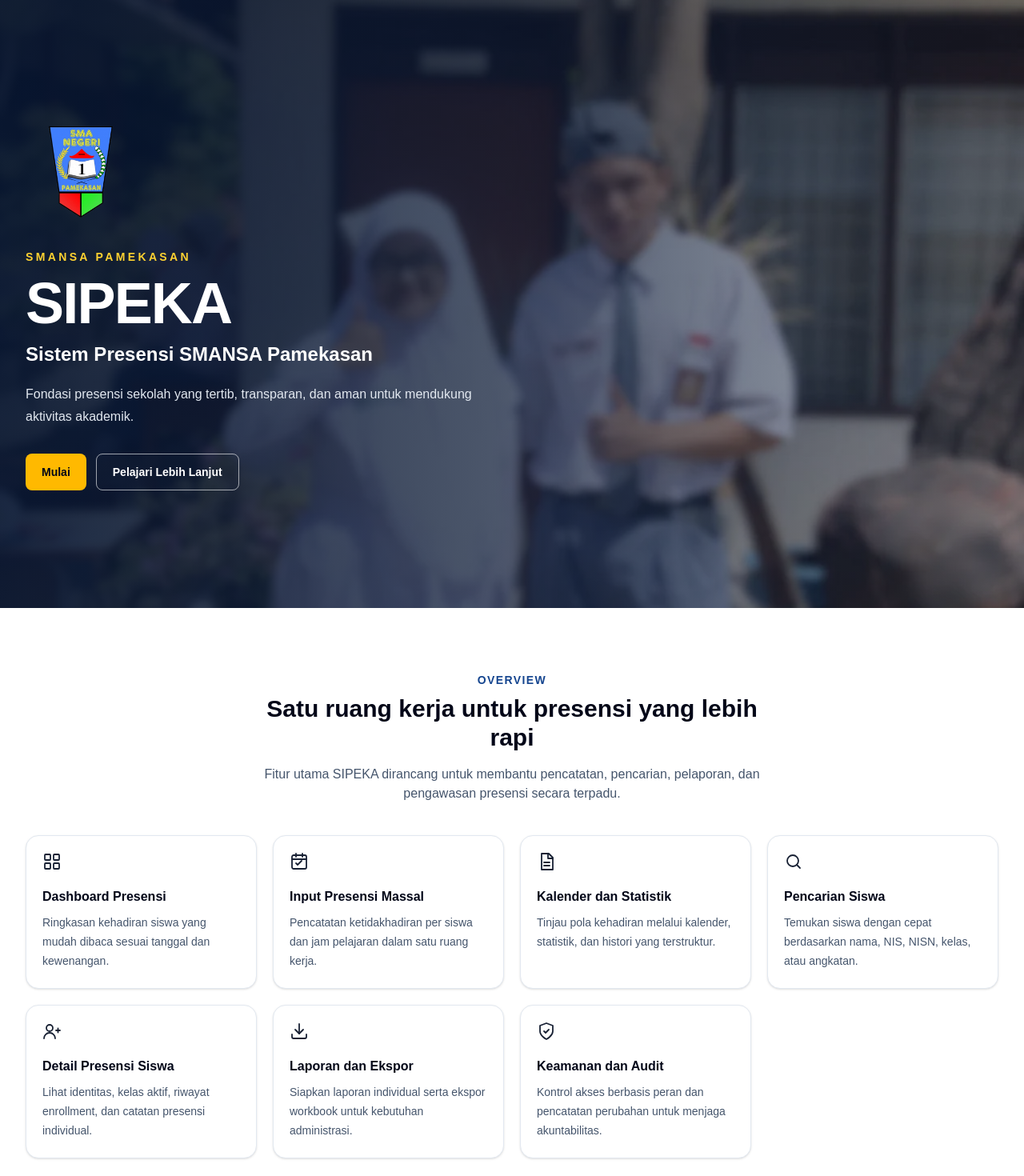
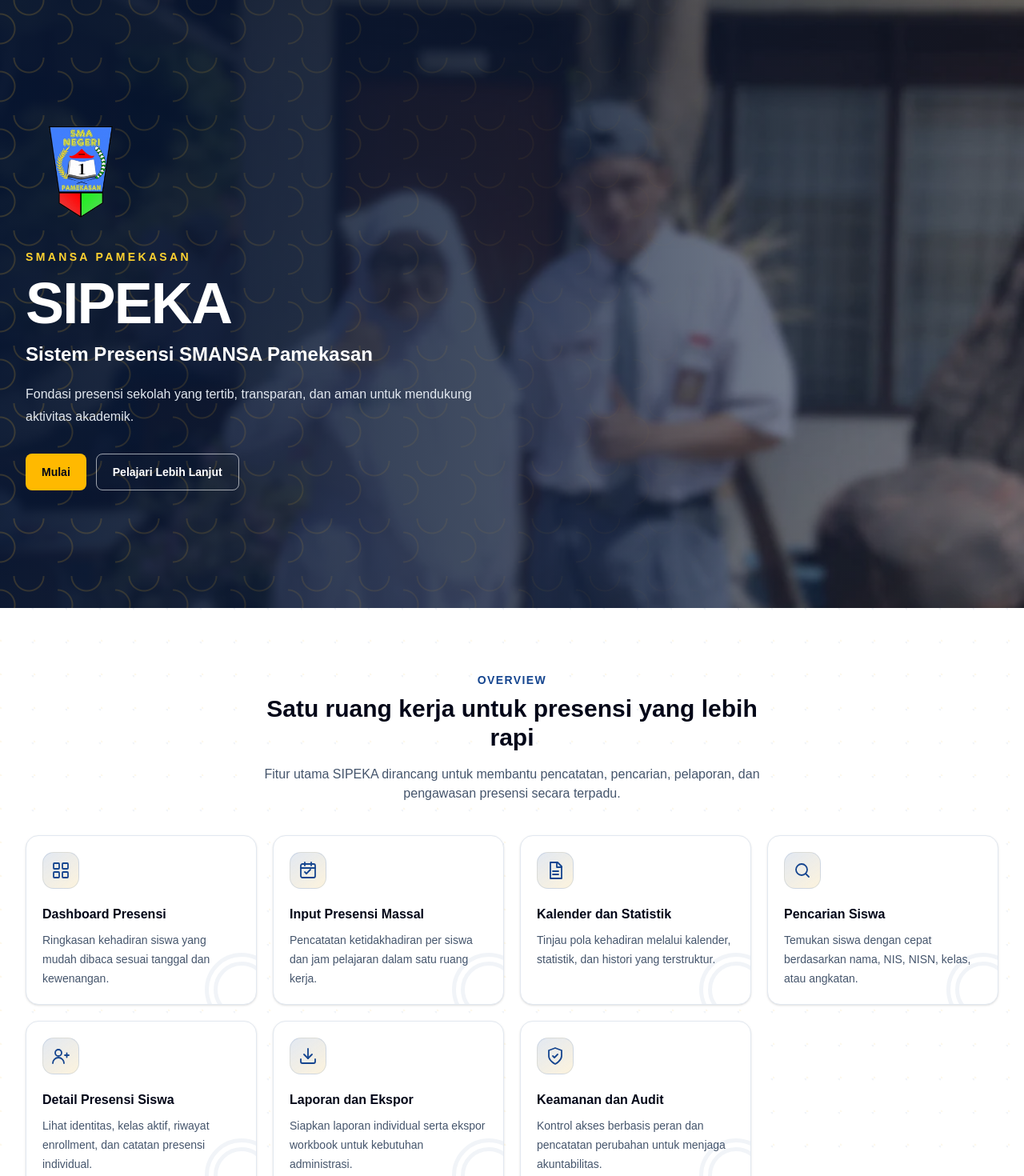
Before and after one commit to niceswan-smansa/SIPEKA_2.0, a Next.js app: page / in a window 1280 px wide. Shown: the top 1470 px of the page at 80% size. Built offline with nearby package versions, Linux system fonts and the light colour scheme; no server answers.

Commit message:
feat: refine navigation with batik accents

```diff
--- a/src/app/styles.css
+++ b/src/app/styles.css
@@ -13,19 +13,23 @@
 * {
   box-sizing: border-box;
 }
+
 html {
   scroll-behavior: smooth;
 }
+
 body {
   margin: 0;
   background: #f8fafc;
 }
+
 button,
 input,
 select,
 textarea {
   font: inherit;
 }
+
 button:focus-visible,
 a:focus-visible,
 input:focus-visible,
@@ -34,26 +38,167 @@ textarea:focus-visible {
   outline: 3px solid #f1b72f;
   outline-offset: 2px;
 }
+
 @media (prefers-reduced-motion: reduce) {
   html {
     scroll-behavior: auto;
   }
 }
+
 .hero-background {
+  position: relative;
+  isolation: isolate;
+  overflow: hidden;
   background-image:
     linear-gradient(
       90deg,
-      rgba(6, 21, 49, 0.92) 0%,
-      rgba(6, 21, 49, 0.72) 48%,
-      rgba(6, 21, 49, 0.35) 100%
+      rgba(6, 21, 49, 0.94) 0%,
+      rgba(6, 21, 49, 0.76) 48%,
+      rgba(6, 21, 49, 0.4) 100%
     ),
     url("/assets/smansa-hero.webp");
+  background-position: center;
   background-size: cover;
-  background-position: center;
 }
+
+.hero-background::after {
+  position: absolute;
+  z-index: 0;
+  inset: 0;
+  background-image:
+    radial-gradient(
+      circle at 50% 0,
+      transparent 0 17px,
+      rgba(241, 183, 47, 0.18) 18px 19px,
+      transparent 20px
+    ),
+    radial-gradient(
+      circle at 0 50%,
+      transparent 0 17px,
+      rgba(241, 183, 47, 0.18) 18px 19px,
+      transparent 20px
+    );
+  background-size: 72px 72px;
+  content: "";
+  mask-image: linear-gradient(90deg, #000 0%, transparent 72%);
+  pointer-events: none;
+}
+
+.hero-content {
+  position: relative;
+  z-index: 1;
+}
+
+.overview-section {
+  position: relative;
+  overflow: hidden;
+}
+
+.overview-section::before {
+  position: absolute;
+  inset: 0;
+  background-image:
+    radial-gradient(circle at 100% 0, rgba(21, 69, 143, 0.06) 0 2px, transparent 3px),
+    radial-gradient(circle at 0 100%, rgba(241, 183, 47, 0.09) 0 2px, transparent 3px);
+  background-size: 42px 42px;
+  content: "";
+  pointer-events: none;
+}
+
+.feature-card {
+  position: relative;
+  overflow: hidden;
+  transition:
+    border-color 160ms ease,
+    box-shadow 160ms ease,
+    transform 160ms ease;
+}
+
+.feature-card::after {
+  position: absolute;
+  right: -28px;
+  bottom: -28px;
+  width: 92px;
+  height: 92px;
+  border: 16px double rgba(21, 69, 143, 0.06);
+  border-radius: 999px;
+  content: "";
+  transform: rotate(45deg);
+}
+
+.feature-card:hover {
+  border-color: rgba(21, 69, 143, 0.3);
+  box-shadow: 0 18px 40px rgba(15, 45, 99, 0.1);
+  transform: translateY(-3px);
+}
+
+.feature-icon {
+  display: grid;
+  width: 46px;
+  height: 46px;
+  place-items: center;
+  border: 1px solid rgba(21, 69, 143, 0.12);
+  border-radius: 14px;
+  background: linear-gradient(145deg, rgba(21, 69, 143, 0.12), rgba(241, 183, 47, 0.16));
+  color: var(--brand);
+}
+
 .app-shell {
   min-height: 100vh;
 }
+
+.batik-sidebar {
+  isolation: isolate;
+}
+
+.batik-sidebar::before {
+  position: absolute;
+  z-index: -1;
+  inset: 0;
+  background-image:
+    radial-gradient(
+      circle at 50% 0,
+      transparent 0 13px,
+      rgba(21, 69, 143, 0.08) 14px 15px,
+      transparent 16px
+    ),
+    radial-gradient(
+      circle at 0 50%,
+      transparent 0 13px,
+      rgba(241, 183, 47, 0.1) 14px 15px,
+      transparent 16px
+    );
+  background-size: 56px 56px;
+  content: "";
+  mask-image: linear-gradient(#000 0%, rgba(0, 0, 0, 0.45) 38%, transparent 100%);
+  pointer-events: none;
+}
+
+.batik-header {
+  isolation: isolate;
+  overflow: hidden;
+}
+
+.batik-header::before {
+  position: absolute;
+  z-index: 0;
+  top: -32px;
+  right: 5%;
+  width: 280px;
+  height: 120px;
+  background-image: radial-gradient(
+    circle,
+    transparent 0 15px,
+    rgba(21, 69, 143, 0.08) 16px 17px,
+    transparent 18px
+  );
+  background-size: 42px 42px;
+  content: "";
+  opacity: 0.85;
+  pointer-events: none;
+  transform: rotate(-8deg);
+}
+
 .data-table th {
   white-space: nowrap;
 }
--- a/src/shared/navigation/index.ts
+++ b/src/shared/navigation/index.ts
@@ -1,31 +1,46 @@
+import type { AppIconName } from "../icons";
 import type { AppRole } from "../permissions";
 
 export type NavigationItem = {
   label: string;
   href: string;
   available: boolean;
+  icon: AppIconName;
   readOnly?: boolean;
 };
+
 const OPERATIONAL: NavigationItem[] = [
-  { label: "Dashboard", href: "/dashboard", available: true },
-  { label: "Input Presensi", href: "/presensi/input", available: true },
-  { label: "Cari Siswa", href: "/siswa", available: true, readOnly: true },
-  { label: "Manajemen Siswa", href: "/manajemen-siswa", available: true },
-  { label: "Manajemen Kelas", href: "/manajemen-kelas", available: true },
-  { label: "Import Siswa", href: "/import-siswa", available: true },
-  { label: "Naik/Turun Grade", href: "/naik-turun-grade", available: true },
-  { label: "Alumni", href: "/alumni", available: true },
-  { label: "Laporan", href: "/reports", available: false, readOnly: true },
-  { label: "Riwayat Aktivitas", href: "/riwayat-aktivitas", available: true },
-  { label: "Profil", href: "/profile", available: false },
+  { label: "Dashboard", href: "/dashboard", available: true, icon: "dashboard" },
+  { label: "Input Presensi", href: "/presensi/input", available: true, icon: "attendance" },
+  { label: "Cari Siswa", href: "/siswa", available: true, icon: "search", readOnly: true },
+  { label: "Manajemen Siswa", href: "/manajemen-siswa", available: true, icon: "students" },
+  { label: "Manajemen Kelas", href: "/manajemen-kelas", available: true, icon: "classes" },
+  { label: "Import Siswa", href: "/import-siswa", available: true, icon: "import" },
+  { label: "Naik/Turun Grade", href: "/naik-turun-grade", available: true, icon: "promotion" },
+  { label: "Alumni", href: "/alumni", available: true, icon: "alumni" },
+  { label: "Laporan", href: "/reports", available: false, icon: "report", readOnly: true },
+  { label: "Riwayat Aktivitas", href: "/riwayat-aktivitas", available: true, icon: "audit" },
+  { label: "Profil", href: "/profile", available: false, icon: "profile" },
 ];
 
-export function getNavigationForRole(role: AppRole) {
-  if (role === "SUPER_ADMIN")
+export function getNavigationForRole(role: AppRole): NavigationItem[] {
+  if (role === "SUPER_ADMIN") {
     return [
-      { label: "Akun", href: "/super-admin/accounts", available: true },
-      { label: "Riwayat Akun", href: "/super-admin/account-audit", available: true },
+      {
+        label: "Akun",
+        href: "/super-admin/accounts",
+        available: true,
+        icon: "accounts",
+      },
+      {
+        label: "Riwayat Akun",
+        href: "/super-admin/account-audit",
+        available: true,
+        icon: "audit",
+      },
     ];
+  }
+
   return role === "ADMIN"
     ? OPERATIONAL
     : OPERATIONAL.filter((item) =>
--- a/src/shared/ui/navigation-shell.tsx
+++ b/src/shared/ui/navigation-shell.tsx
@@ -1,10 +1,28 @@
 "use client";
 
+import Image from "next/image";
+import Link from "next/link";
+import { usePathname } from "next/navigation";
 import type { ReactNode } from "react";
 import { useState } from "react";
 
+import { AppIcon } from "../icons";
 import type { NavigationItem } from "../navigation";
 import type { AccountProfile } from "../permissions";
+
+function accountInitials(fullName: string) {
+  return fullName
+    .split(/\s+/)
+    .filter(Boolean)
+    .slice(0, 2)
+    .map((part) => part[0])
+    .join("")
+    .toUpperCase();
+}
+
+function isActiveRoute(pathname: string, href: string) {
+  return pathname === href || pathname.startsWith(`${href}/`);
+}
 
 export function NavigationShell({
   profile,
@@ -21,59 +39,142 @@ export function NavigationShell({
   logoutAction: (formData: FormData) => void;
   children: ReactNode;
 }) {
+  const pathname = usePathname();
   const [open, setOpen] = useState(false);
+  const initials = accountInitials(profile.fullName);
+
   return (
     <div className="app-shell flex bg-slate-50 text-slate-900">
       <aside
-        className={`fixed inset-y-0 left-0 z-30 w-72 border-r border-slate-200 bg-white p-5 transition-transform lg:static lg:translate-x-0 ${open ? "translate-x-0" : "-translate-x-full"}`}
+        className={`batik-sidebar fixed inset-y-0 left-0 z-30 flex w-72 flex-col overflow-y-auto border-r border-blue-950/10 bg-white p-5 shadow-xl shadow-slate-950/5 transition-transform lg:static lg:translate-x-0 lg:shadow-none ${
+          open ? "translate-x-0" : "-translate-x-full"
+        }`}
       >
-        <div className="mb-8">
-          <p className="text-lg font-black tracking-wide text-[var(--brand)]">SIPEKA</p>
-          <p className="text-xs text-slate-500">{subtitle}</p>
+        <div className="relative z-10 mb-7 flex items-center justify-between lg:justify-start">
+          <Link href="/" className="flex items-center gap-3" onClick={() => setOpen(false)}>
+            <span className="grid h-12 w-12 place-items-center rounded-2xl border border-amber-300/70 bg-white shadow-sm">
+              <Image
+                src="/assets/smansa-logo.webp"
+                alt=""
+                width={38}
+                height={38}
+                className="h-9 w-9 object-contain"
+              />
+            </span>
+            <span>
+              <span className="block text-lg font-black tracking-wide text-[var(--brand)]">
+                SIPEKA
+              </span>
+              <span className="block text-xs text-slate-500">{subtitle}</span>
+            </span>
+          </Link>
+
+          <button
+            type="button"
+            className="rounded-lg border border-slate-200 bg-white p-2 text-slate-600 lg:hidden"
+            onClick={() => setOpen(false)}
+            aria-label="Tutup navigasi"
+          >
+            <span aria-hidden="true">×</span>
+          </button>
         </div>
-        <nav className="grid gap-1" aria-label="Navigasi utama">
-          {items.map((item) =>
-            item.available ? (
-              <a
+
+        <div className="relative z-10 mb-4 flex items-center gap-3 rounded-2xl border border-blue-100 bg-white/85 p-3 shadow-sm backdrop-blur">
+          <span className="grid h-10 w-10 shrink-0 place-items-center rounded-xl bg-[var(--brand)] text-sm font-black text-white">
+            {initials}
+          </span>
+          <span className="min-w-0">
+            <span className="block truncate text-sm font-bold text-slate-900">
+              {profile.fullName}
+            </span>
+            <span className="block text-xs font-semibold uppercase tracking-wide text-slate-500">
+              {profile.role.replaceAll("_", " ")}
+            </span>
+          </span>
+        </div>
+
+        <nav className="relative z-10 grid gap-1.5" aria-label="Navigasi utama">
+          {items.map((item) => {
+            const active = item.available && isActiveRoute(pathname, item.href);
+
+            return item.available ? (
+              <Link
                 key={item.href}
                 href={item.href}
                 onClick={() => setOpen(false)}
-                className="rounded-lg px-3 py-2.5 text-sm font-medium hover:bg-blue-50 hover:text-[var(--brand)]"
+                aria-current={active ? "page" : undefined}
+                className={`group flex min-h-11 items-center gap-3 rounded-xl px-3 py-2.5 text-sm font-semibold transition ${
+                  active
+                    ? "bg-[var(--brand)] text-white shadow-md shadow-blue-950/15"
+                    : "text-slate-700 hover:bg-blue-50 hover:text-[var(--brand)]"
+                }`}
               >
-                {item.label}
-              </a>
+                <span
+                  className={`grid h-8 w-8 shrink-0 place-items-center rounded-lg transition ${
+                    active
+                      ? "bg-white/15 text-amber-200"
+                      : "bg-slate-100 text-slate-500 group-hover:bg-white group-hover:text-[var(--brand)]"
+                  }`}
+                >
+                  <AppIcon name={item.icon} className="h-4.5 w-4.5" />
+                </span>
+                <span>{item.label}</span>
+              </Link>
             ) : (
               <span
                 key={item.href}
-                className="flex items-center justify-between rounded-lg px-3 py-2.5 text-sm text-slate-400"
+                className="flex min-h-11 items-center gap-3 rounded-xl px-3 py-2.5 text-sm text-slate-400"
                 aria-disabled="true"
               >
-                <span>{item.label}</span>
-                <span className="text-[10px] uppercase">Segera</span>
+                <span className="grid h-8 w-8 shrink-0 place-items-center rounded-lg bg-slate-100">
+                  <AppIcon name={item.icon} className="h-4.5 w-4.5" />
+                </span>
+                <span className="min-w-0 flex-1">{item.label}</span>
+                <span className="rounded-full bg-slate-100 px-2 py-0.5 text-[10px] font-bold uppercase tracking-wide">
+                  Segera
+                </span>
               </span>
-            ),
-          )}
+            );
+          })}
         </nav>
+
+        <div className="relative z-10 mt-auto pt-6">
+          <div className="h-px bg-gradient-to-r from-transparent via-amber-300 to-transparent" />
+          <p className="mt-4 text-center text-[11px] leading-5 text-slate-500">
+            Sistem Presensi SMANSA Pamekasan
+          </p>
+        </div>
       </aside>
+
       <div className="min-w-0 flex-1">
-        <header className="sticky top-0 z-20 flex min-h-16 items-center justify-between border-b border-slate-200 bg-white/95 px-4 backdrop-blur sm:px-6">
+        <header className="batik-header sticky top-0 z-20 flex min-h-16 items-center justify-between border-b border-slate-200 bg-white/95 px-4 backdrop-blur sm:px-6">
           <button
             type="button"
-            className="rounded-lg border px-3 py-2 text-sm lg:hidden"
+            className="relative z-10 inline-flex items-center gap-2 rounded-xl border border-slate-200 bg-white px-3 py-2 text-sm font-semibold shadow-sm lg:hidden"
             onClick={() => setOpen(true)}
             aria-label="Buka navigasi"
           >
+            <span className="grid gap-1" aria-hidden="true">
+              <span className="h-0.5 w-4 bg-current" />
+              <span className="h-0.5 w-4 bg-current" />
+              <span className="h-0.5 w-4 bg-current" />
+            </span>
             Menu
           </button>
-          <div className="hidden text-sm font-semibold text-slate-700 lg:block">{title}</div>
-          <div className="flex items-center gap-3">
-            <div className="text-right">
-              <p className="text-sm font-semibold">{profile.fullName}</p>
-              <p className="text-xs text-slate-500">{profile.role}</p>
+
+          <div className="relative z-10 hidden lg:block">
+            <p className="text-sm font-bold text-slate-900">{title}</p>
+            <p className="text-xs text-slate-500">SMAN 1 Pamekasan</p>
+          </div>
+
+          <div className="relative z-10 flex items-center gap-3">
+            <div className="hidden text-right sm:block">
+              <p className="max-w-48 truncate text-sm font-semibold">{profile.fullName}</p>
+              <p className="text-xs text-slate-500">{profile.role.replaceAll("_", " ")}</p>
             </div>
             <form action={logoutAction}>
               <button
-                className="rounded-lg border border-slate-300 px-3 py-2 text-sm font-semibold hover:bg-slate-50"
+                className="rounded-xl border border-slate-300 bg-white px-3 py-2 text-sm font-semibold shadow-sm transition hover:border-red-200 hover:bg-red-50 hover:text-red-700"
                 type="submit"
               >
                 Keluar
@@ -81,11 +182,13 @@ export function NavigationShell({
             </form>
           </div>
         </header>
+
         <main className="mx-auto w-full max-w-7xl p-4 sm:p-6">{children}</main>
       </div>
+
       {open ? (
         <button
-          className="fixed inset-0 z-20 bg-slate-950/30 lg:hidden"
+          className="fixed inset-0 z-20 bg-slate-950/40 backdrop-blur-[1px] lg:hidden"
           type="button"
           aria-label="Tutup navigasi"
           onClick={() => setOpen(false)}
```
Also changed, not shown: 1 other file (tests, documents, lock files or other folders).
